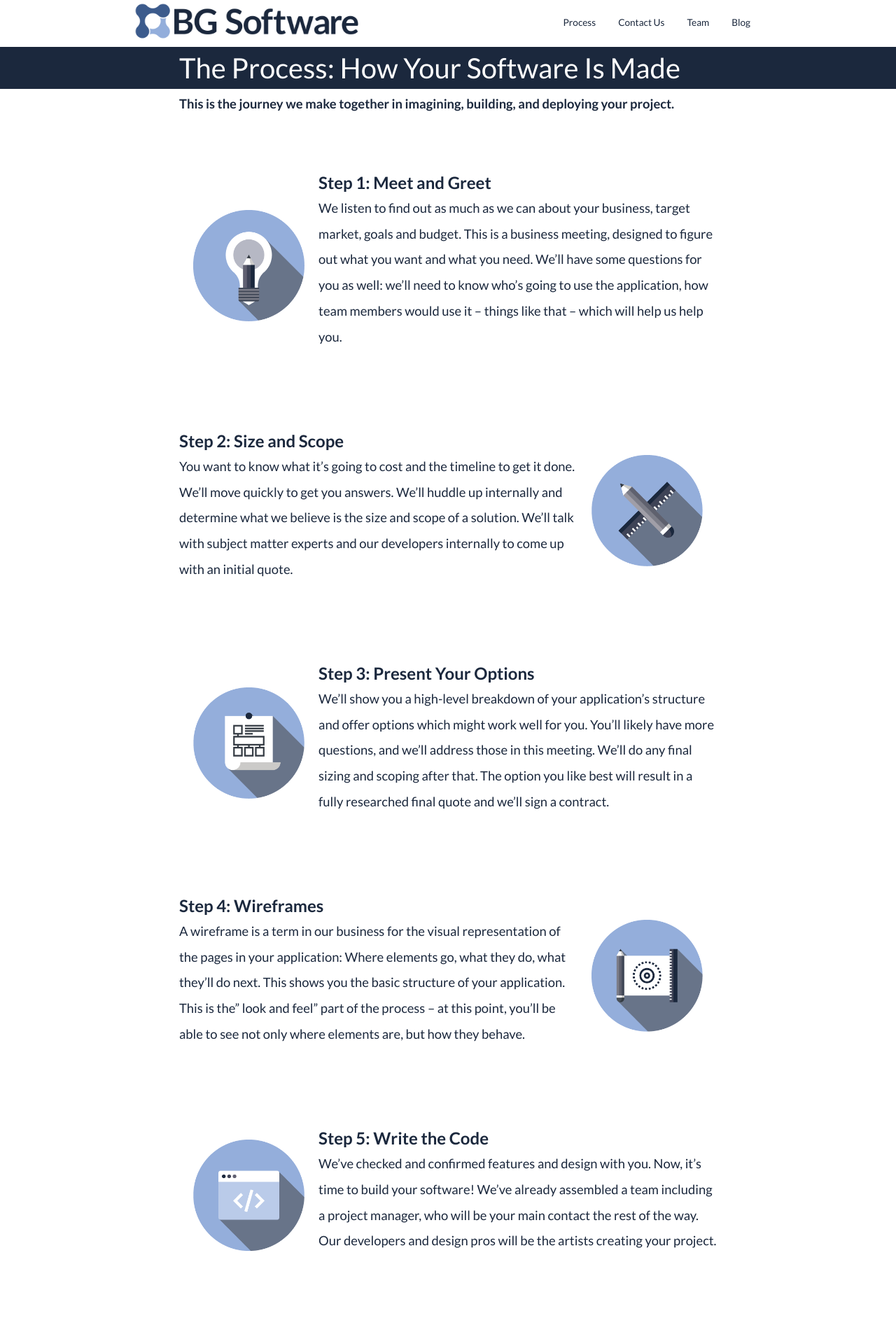
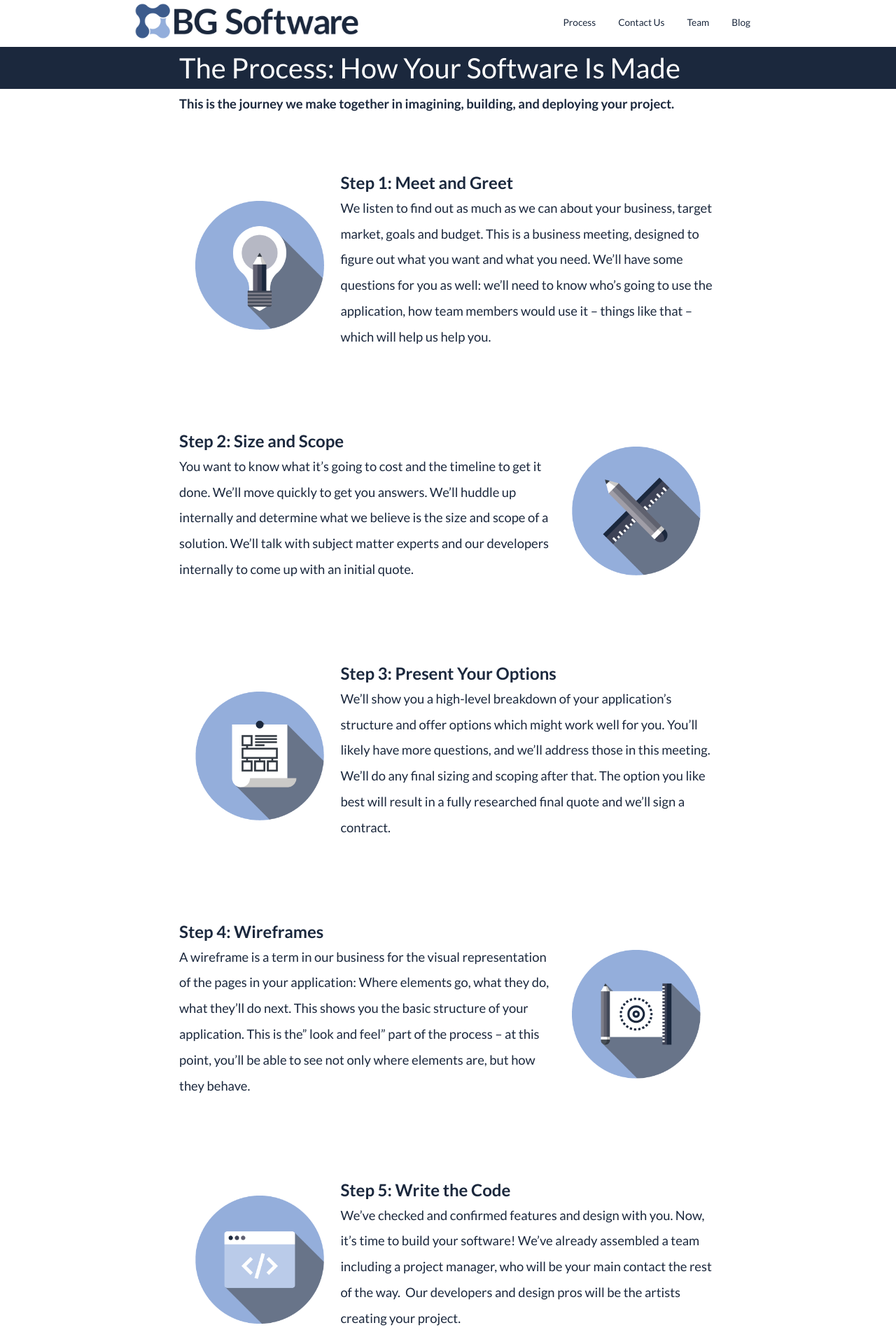
Before and after one commit to bgsoftware/company-site, a Jekyll site: the page built from process.html, in a window 1280 px wide. Shown: the top 1910 px of the page at 70% size. Built offline with Jekyll 4.4.1, drawn with Linux system fonts in a browser that asks for light colours; comment, search, counter and statistics services are not loaded.

Commit message:
Update process to not duplicate html

```diff
--- a/_sass/components/_process.scss
+++ b/_sass/components/_process.scss
@@ -13,7 +13,13 @@
 @mixin process--sm() {
   .process__card-image-container {
     display: flex;
+    width: 35%;
   }
+
+  .process__card-text {
+    width: 65%;
+  }
+
 }
 
 @mixin process--md() {
@@ -25,5 +31,11 @@
 }
 
 @mixin process--xl() {
+  .process__card-image-container {
+    width: 30%;
+  }
 
+  .process__card-text {
+    width: 70%;
+  }
 }
--- a/process.html
+++ b/process.html
@@ -19,9 +19,12 @@ tags: [Our Process]
   <div class="py-4">
   {% for step in site.data.processes %}
     {% assign idxModulo = forloop.index | modulo:2 %}
+    {% if idxModulo != 0 %}
     <div class="process_card d-flex py-7">
-    {% if idxModulo != 0 %}
-      <div class="process__card-image-container w-35 align-items-center justify-content-center">
+    {% else %}
+    <div class="process_card d-flex flex-row-reverse py-7">
+    {% endif %}
+      <div class="process__card-image-container align-items-center justify-content-center">
         <img
           class="w-80"
           src="/assets/images/process/{{ step.image }}"
@@ -32,19 +35,6 @@ tags: [Our Process]
         <b class="font-size-xl">{{ step.title }}</b>
         <p class="font-size-md line-height-2">{{ step.description }}</p>
       </div>
-    {% else %}
-      <div class="process__card-text">
-        <b class="font-size-xl">{{ step.title }}</b>
-        <p class="font-size-md line-height-2">{{ step.description }}</p>
-      </div>
-      <div class="process__card-image-container w-35 align-items-center justify-content-center">
-        <img
-          class="w-80"
-          src="/assets/images/process/{{ step.image }}"
-          alt="{{ step.title }}"
-        >
-      </div>
-    {% endif %}
     </div>
   {% endfor %}
 
```
